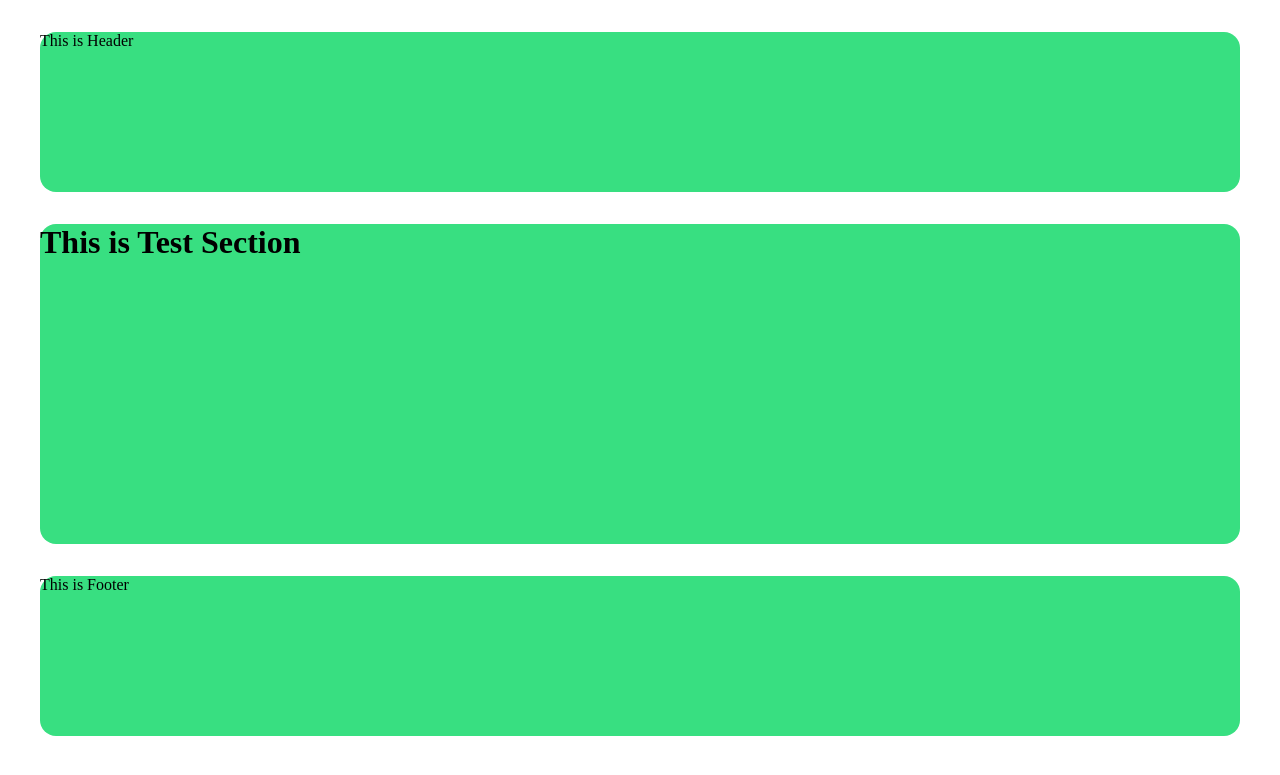
After one commit to aristo0922/Django_mysite, a Django app: template mysite/account/templates/account/hello_world.html in a window 1280 px wide. The commit adds this page. Shown: the top 775 px of the page. Run offline with Django 4.2, Linux system fonts and the light colour scheme; the template is opened without the code that fills it, so the values that code supplies are empty.

Commit message:
feat : add templates with extends

```diff
--- /dev/null
+++ b/mysite/account/templates/account/hello_world.html
@@ -0,0 +1,7 @@
+{% extends 'base.html'%}
+
+{% block content %}
+  <div style="height:20rem; background-color: #38df81; border-radius: 1rem; margin:2rem;">
+    <h1>This is Test Section</h1>
+  </div>
+{% endblock %}
--- a/mysite/account/urls.py
+++ b/mysite/account/urls.py
@@ -9,5 +9,5 @@ app_name='account'
 
 
 urlpatterns = [
-    path('hello_world/', hello_world, name= 'hello_world')
+    path('hello_world/', hello_world, name='hello_world')
 ]
--- a/mysite/account/views.py
+++ b/mysite/account/views.py
@@ -3,4 +3,4 @@ from django.shortcuts import render
 
 # Create your views here.
 def hello_world(request):
-    return render(request, 'base.html')
+    return render(request, 'account/hello_world.html')
--- a/mysite/template/base.html
+++ b/mysite/template/base.html
@@ -1,10 +1,12 @@
 <!doctype html>
-<html lang="en">
-<head>
-    <meta CHARSET="UTF-8">
-    <title>Title</title>
-</head>
+<html lang="ko">
+{% include 'head.html' %}
 <body>
+    {% include 'header.html'%}
 
+    {% block content %}
+    {% endblock %}
+
+    {% include 'footer.html' %}
 </body>
 </html>
--- /dev/null
+++ b/mysite/template/footer.html
@@ -0,0 +1,3 @@
+<div style="height:10rem; background-color: #38df81; border-radius: 1rem; margin:2rem">
+  This is Footer
+</div>
--- /dev/null
+++ b/mysite/template/head.html
@@ -0,0 +1,4 @@
+<head>
+  <meta CHARSET="UTF-8">
+  <title>Title</title>
+</head>
--- /dev/null
+++ b/mysite/template/header.html
@@ -0,0 +1,3 @@
+<div style="height:10rem; background-color: #38df81; border-radius: 1rem; margin:2rem">
+  This is Header
+</div>
```
Also changed, not shown: 1 other file.
